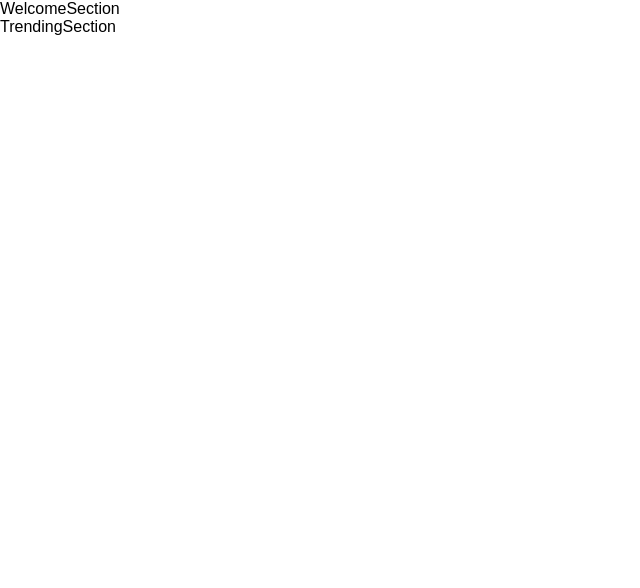
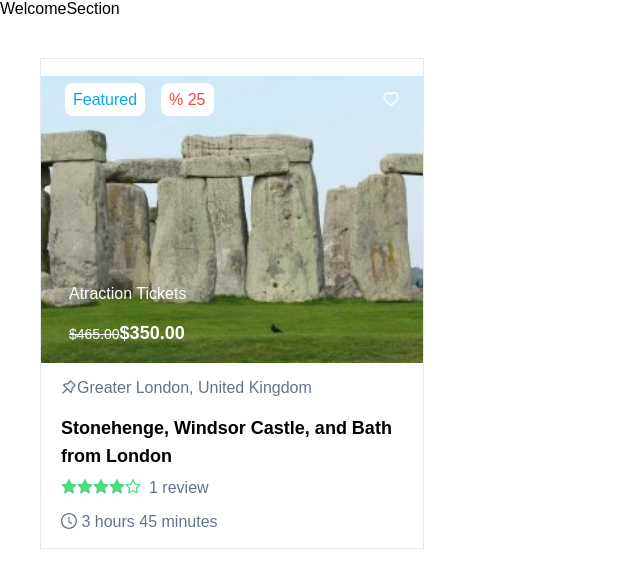
Before and after one commit to onurucuncu/travel-app, a React (Create React App) app: page / in a window 1280 px wide. Shown: the top 588 px of the page, without its empty margins (0-640 px from the left). Built offline with nearby package versions, Linux system fonts and the light colour scheme.

Commit message:
fix/Trending Section first day work

```diff
--- /dev/null
+++ b/src/Features/TrendingSection/CardBody.css
@@ -0,0 +1,3 @@
+.title:hover {
+   color: blue;
+}
--- /dev/null
+++ b/src/Features/TrendingSection/CardBody.js
@@ -0,0 +1,31 @@
+import { ClockCircleOutlined, PushpinOutlined, StarFilled, StarOutlined } from '@ant-design/icons'
+import React from 'react'
+import "./CardBody.css"
+
+const CardBody
+ = () => {
+  return (
+    <div className='px-5'>
+      <p className="location text-slate-500"><span className="location-icon"><PushpinOutlined /></span>Greater London, United Kingdom</p>
+      <h1 className='title font-bold text-lg'>Stonehenge, Windsor Castle, and Bath from London</h1>
+   <div className="stars flex gap-2">
+     <div className="star text-green-400">
+      <StarFilled/>
+      <StarFilled/>
+      <StarFilled/>
+      <StarFilled/>
+      <StarOutlined />
+      </div> <div className="review text-slate-500">
+         <p>1 review</p>
+      </div>
+
+   </div>
+   <div className="time text-slate-500">
+    <p className=''><ClockCircleOutlined /> 3 hours 45 minutes</p>
+   </div>
+
+    </div>
+  )
+}
+
+export default CardBody
--- /dev/null
+++ b/src/Features/TrendingSection/CardHeader.css
@@ -0,0 +1,13 @@
+.card-header {
+   background-image: url('./stone-resize-300x225.jpg');
+  background-size: contain;
+  background-position: center;
+  height: 20rem;
+  width: 100%;
+  background-repeat: no-repeat;
+}
+
+.right:hover {
+   cursor: pointer;
+   color: gray;
+}
--- /dev/null
+++ b/src/Features/TrendingSection/CardHeader.js
@@ -0,0 +1,27 @@
+import { HeartOutlined } from '@ant-design/icons'
+import React from 'react'
+import "./CardHeader.css"
+
+const CardHeader = () => {
+  return (
+    <div className='card-header p-4 flex flex-col justify-between'>
+      <div className="top px-2 py-4 flex justify-between">
+         <div className="left">
+            <span className="badge featured text-sky-500 p-2 bg-white rounded-lg ">Featured</span>
+         <span className="badge percent text-red-500 p-2 ml-4 bg-white rounded-lg">% 25</span>
+         </div>
+         <div className="right text-white">
+            <span className="favIcon"><HeartOutlined /></span>
+         </div>
+
+      </div>
+      <div className="body text-white px-3">
+         <p className="text">Atraction Tickets</p>
+         <p className="price"><span className="discount line-through text-sm ">$465.00</span><span className='current text-lg font-bold'>$350.00</span></p>
+      </div>
+
+    </div>
+  )
+}
+
+export default CardHeader
--- /dev/null
+++ b/src/Features/TrendingSection/TrendingCard.js
@@ -0,0 +1,14 @@
+import React from 'react'
+import CardBody from './CardBody'
+import CardHeader from './CardHeader'
+
+const TrendingCard = () => {
+  return (
+    <div className='w-96 m-10 border '>
+      <CardHeader />
+      <CardBody />
+    </div>
+  )
+}
+
+export default TrendingCard
--- a/src/Features/TrendingSection/index.js
+++ b/src/Features/TrendingSection/index.js
@@ -1,7 +1,8 @@
 import React from "react";
+import TrendingCard from "./TrendingCard";
 
 const TrendingSection = () => {
-  return <div>TrendingSection</div>;
+  return <div><TrendingCard /></div>;
 };
 
 export default TrendingSection;
```
Also changed, not shown: src/Features/TrendingSection/stone-resize-300x225.jpg (added), src/index.css (line endings or trailing spaces).
